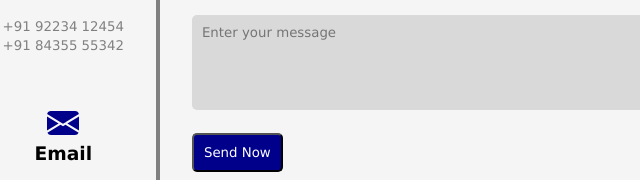
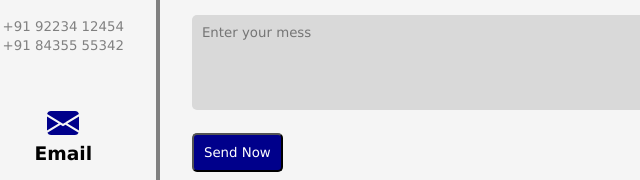
Before and after one commit to Thej7/ContactPage, a plain HTML site: page index.html in a window 1280 px wide. Shown: the part 414-594 px from the top of the page, 189-829 px from the left. Drawn offline with Linux system fonts and the light colour scheme.

Commit message:
placeholder message change

```diff
--- a/index.html
+++ b/index.html
@@ -52,7 +52,7 @@
             <form action="/submit-form" method="post">
                 <input class="inputbox" type="text" id="name" placeholder="Enter your name" required /><br><br>
                 <input class="inputbox" type="text" id="mail" placeholder="Enter your email" required /><br><br>
-                <textarea class="inputbox" id="message" placeholder="Enter your message" rows="5" cols="70"
+                <textarea class="inputbox" id="message" placeholder="Enter your mess" rows="5" cols="70"
                     required></textarea><br><br>
                 <button class="submit-button"> Send Now </button>
             </form>
```
